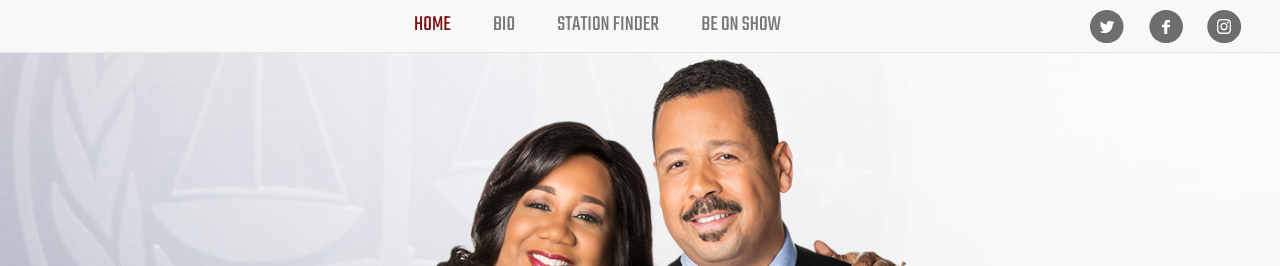
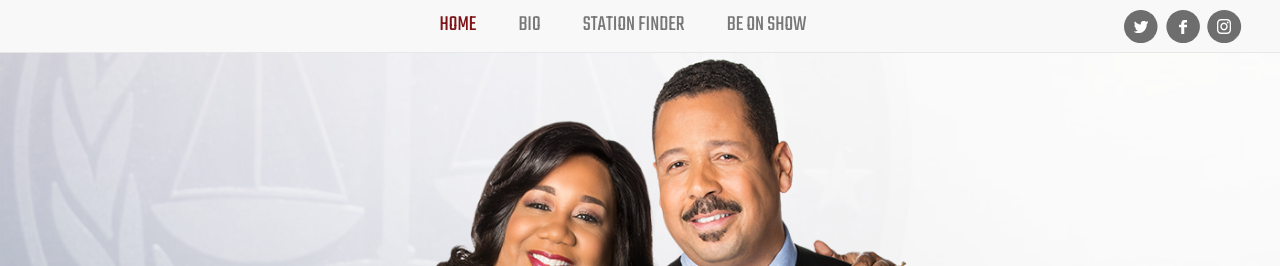
Before and after one commit to alyssams/couplescourt, a plain HTML site: page index.html in a window 1280 px wide. Shown: the top 266 px of the page. Drawn offline with nearby package versions, Linux system fonts and the light colour scheme.

Commit message:
updaed social icon spacing

```diff
--- a/media/scss/style.scss
+++ b/media/scss/style.scss
@@ -103,7 +103,7 @@
     }
     li {
       float: left;
-      margin-left: 2px;
+      margin-left: -15px;
       text-indent: -9999px;
       list-style: none;
       a {
```
Also changed, not shown: media/css/style.css.
